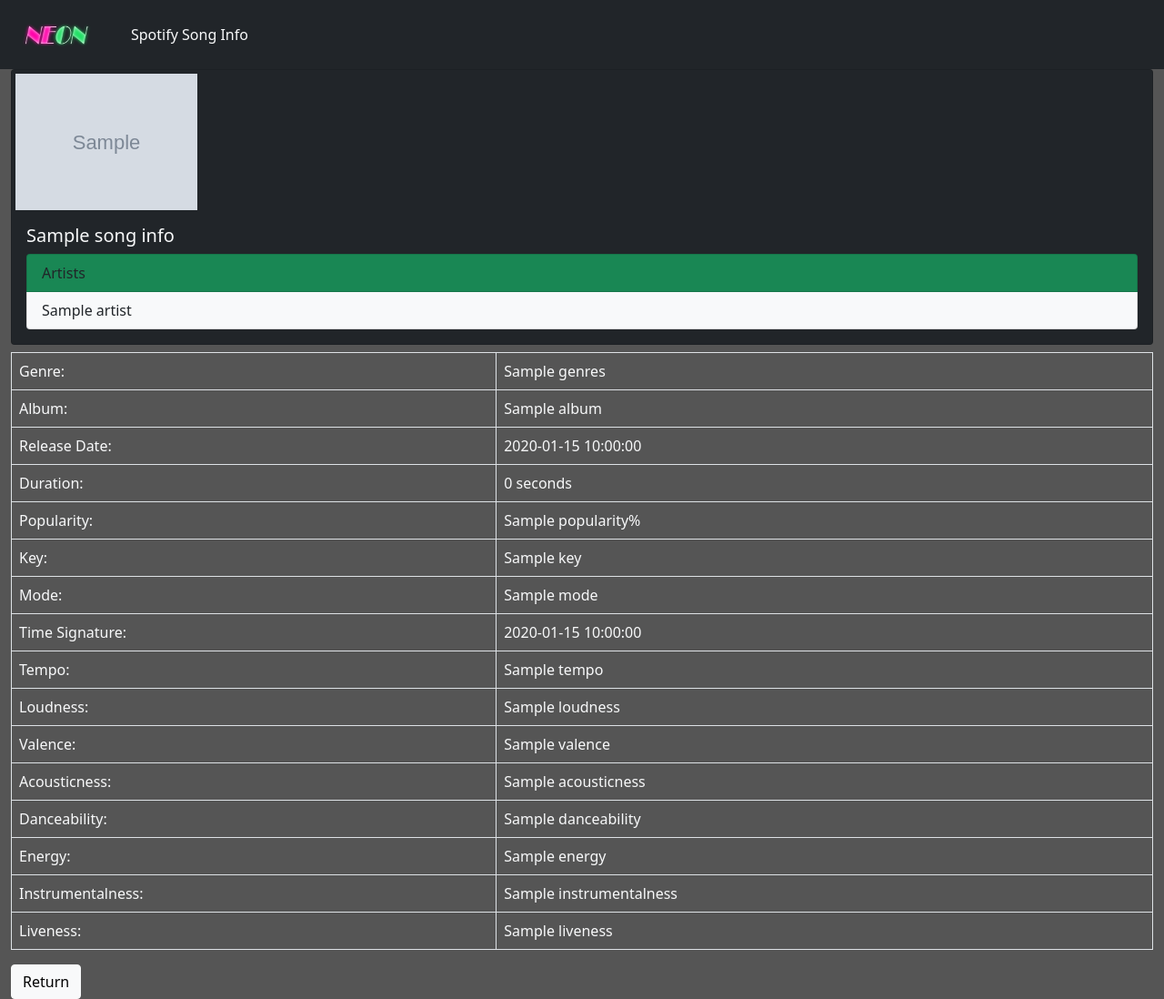
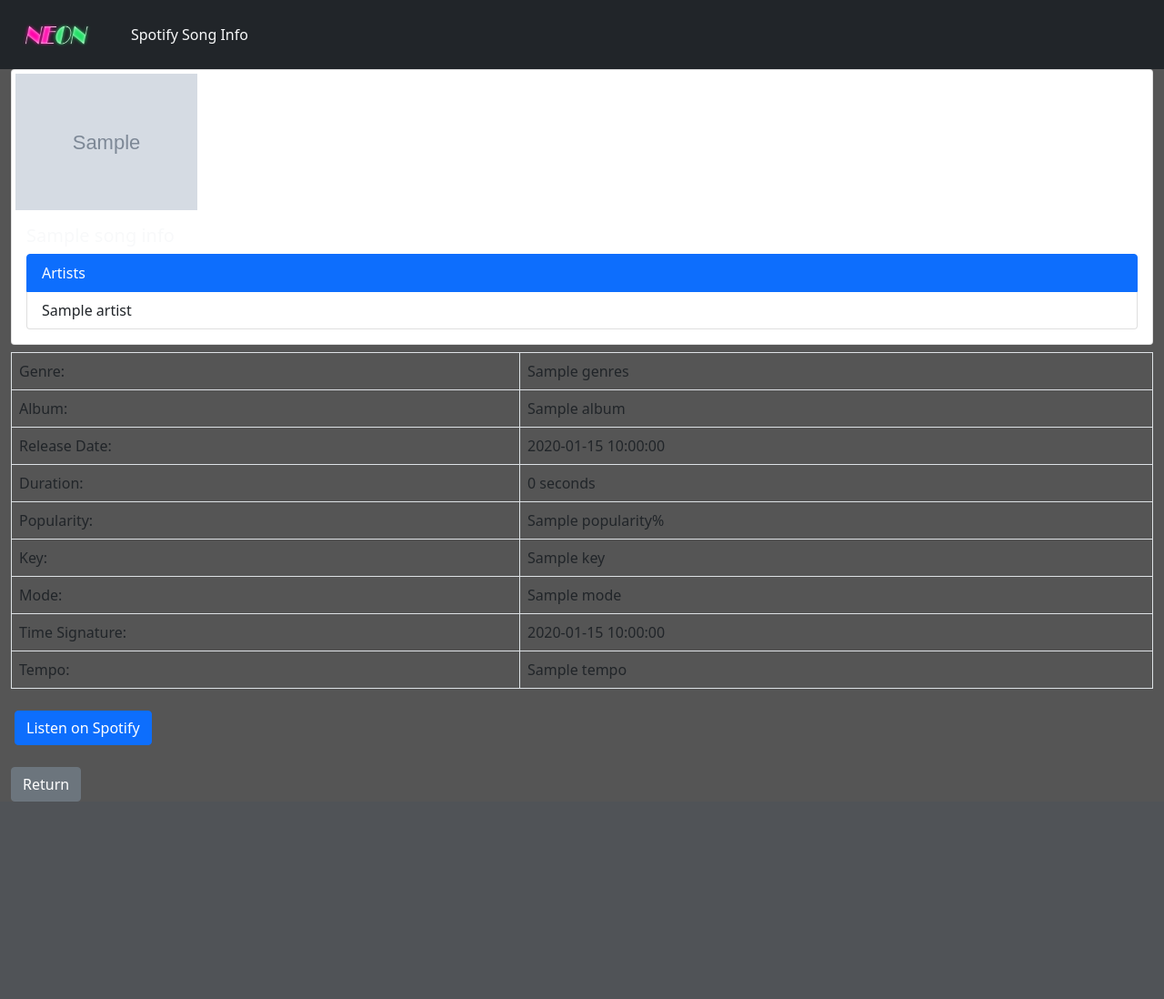
Before and after one commit to beyami/a02, a Flask app: template templates/result.html in a window 1280 px wide. Shown: the whole page at 91% size. After the commit the page ends 881 px from the top, so only its background shows below. Run offline with Flask 2, Linux system fonts and the light colour scheme; the template is opened without the code that fills it: most values are stand-ins (such as "Sample title", 1, 10 or a date in 2020); grey boxes marked "Sample" are stand-in pictures; some libraries are stand-ins or nearby versions.

Commit message:
推薦に合わせて少し変更

```diff
--- a/templates/result.html
+++ b/templates/result.html
@@ -5,20 +5,20 @@
 {% endblock %}
 {% block content%}
     {% if song_info %}
-      <div class="card bg-dark">
+      <div class="card">
         <img src="{{ song_info['album']['images'][0]['url'] }}" alt="{{ song_info['album']['name'] }} album art" width="200px" class="mt-1 ms-1">
         <div class="card-body">
           <h5 class="card-title">{{ song_info['name'] }}</h5>
           <ul class="list-group">
-            <li class="list-group-item bg-success">Artists</li>
+            <li class="list-group-item active">Artists</li>
             {% for artist in song_info['artists'] %}
-              <li class="list-group-item bg-light">{{ artist['name'] }}</li>
+              <li class="list-group-item">{{ artist['name'] }}</li>
             {% endfor %}
           </ul>
         </div>
       </div>
 
-      <table class="table table-bordered text-light mt-2">
+      <table class="table table-bordered mt-2">
         <tr>
           <td>Genre:</td>
           <td>{{ song_info['genres'] }}</td>
@@ -56,36 +56,21 @@
             <td>Tempo:</td>
             <td>{{ song_info['audio_features']['tempo'] }}</td>
           </tr>
-          <tr>
-            <td>Loudness:</td>
-            <td>{{ song_info['audio_features']['loudness'] }}</td>
-          </tr>
-          <tr>
-            <td>Valence:</td>
-            <td>{{ song_info['audio_features']['valence'] }}</td>
-          </tr>
-          <tr>
-            <td>Acousticness:</td>
-            <td>{{ song_info['audio_features']['acousticness'] }}</td>
-          </tr>
-          <tr>
-            <td>Danceability:</td>
-            <td>{{ song_info['audio_features']['danceability'] }}</td>
-          </tr>
-          <tr>
-            <td>Energy:</td>
-            <td>{{ song_info['audio_features']['energy'] }}</td>
-          </tr>
-          <tr>
-            <td>Instrumentalness:</td>
-            <td>{{ song_info['audio_features']['instrumentalness'] }}</td>
-          </tr>
-          <tr>
-            <td>Liveness:</td>
-            <td>{{ song_info['audio_features']['liveness'] }}</td>
-          </tr>
         {% endif %}
       </table>
     {% endif %}
-    <a href="/" class="btn btn-light">Return</a>
+    <div class="w-50 mx-1">
+      {% for key in song_info['audio_features'].keys() %}
+          {% if key in ['acousticness', 'danceability', 'energy', 'instrumentalness', 'liveness', 'speechiness', 'valence'] %}
+              <span>{{ key }}</span>
+              <div class="progress mb-2">
+                  <div class="progress-bar" role="progressbar" style="width: {{ (song_info['audio_features'][key] * 100)|int }}%"
+                      aria-valuenow="{{ (song_info['audio_features'][key] * 100)|int }}" aria-valuemin="0" aria-valuemax="100">{{ (song_info['audio_features'][key] * 100)|int }}</div>
+              </div>
+          {% endif %}
+      {% endfor %}
+      <a href={{ song_info['external_urls']['spotify'] }} target="_blank" class="btn btn-primary mt-2">Listen on Spotify</a>
+  </div>
+  <br>
+    <a href="/" class="btn btn-secondary">Return</a>
 {% endblock %}
```
